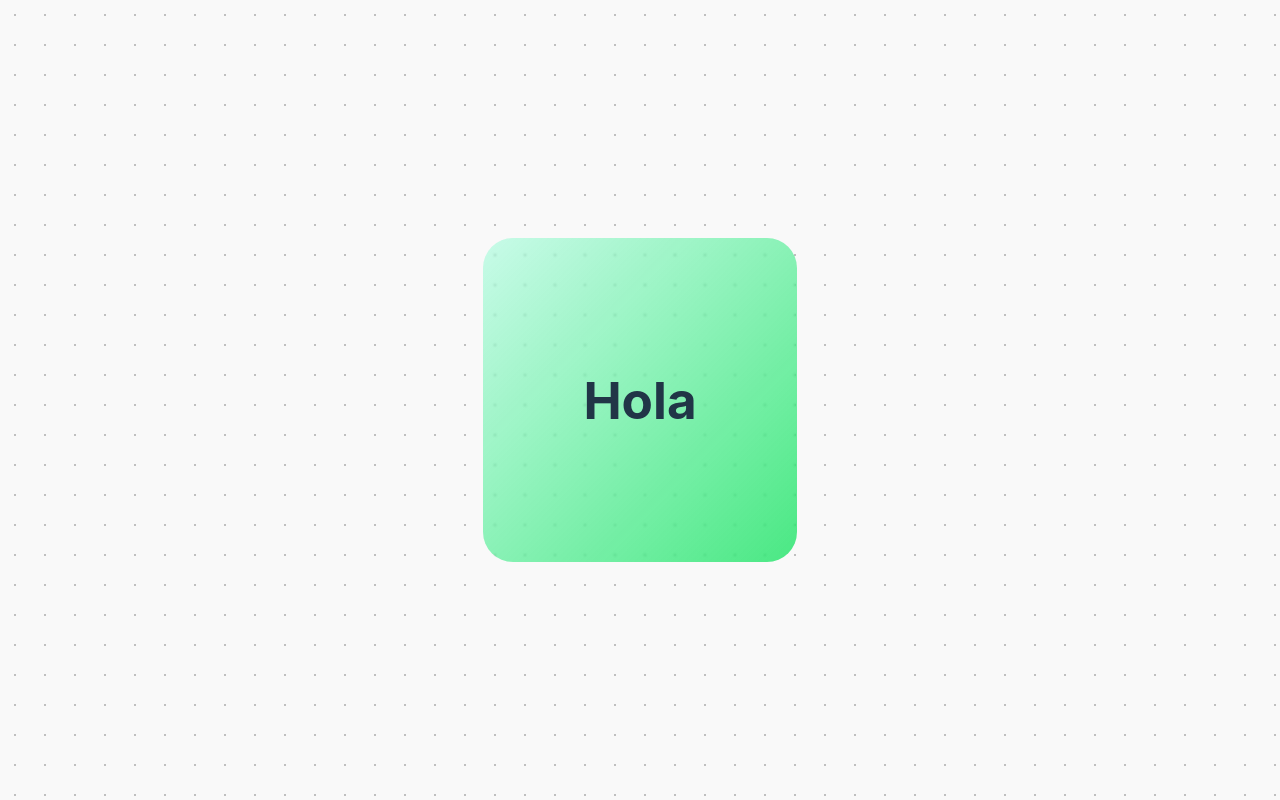
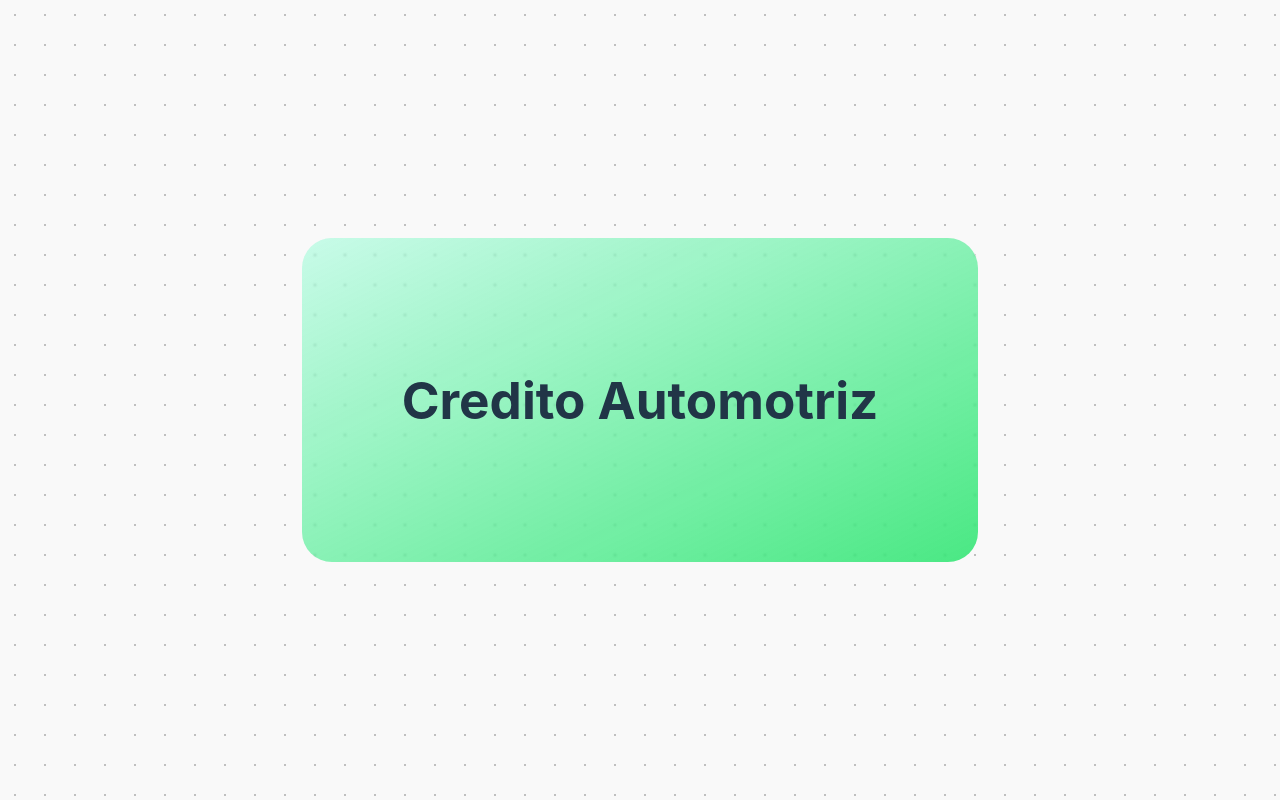
Before and after one commit to CristanMedina/SimuladorBancoApp, a React (Vite) app in the folder simulador-banco/: page / in a window 1280 px wide. Built offline with nearby package versions, Linux system fonts and the light colour scheme.

Commit message:
primer commit nuevo branch remoto

```diff
--- a/simulador-banco/src/App.jsx
+++ b/simulador-banco/src/App.jsx
@@ -7,7 +7,7 @@
   return (
     <>
       <div className='card'>
-        <h1>Hola</h1>
+        <h1>Credito Automotriz</h1>
       </div>
     </>
   )
```
